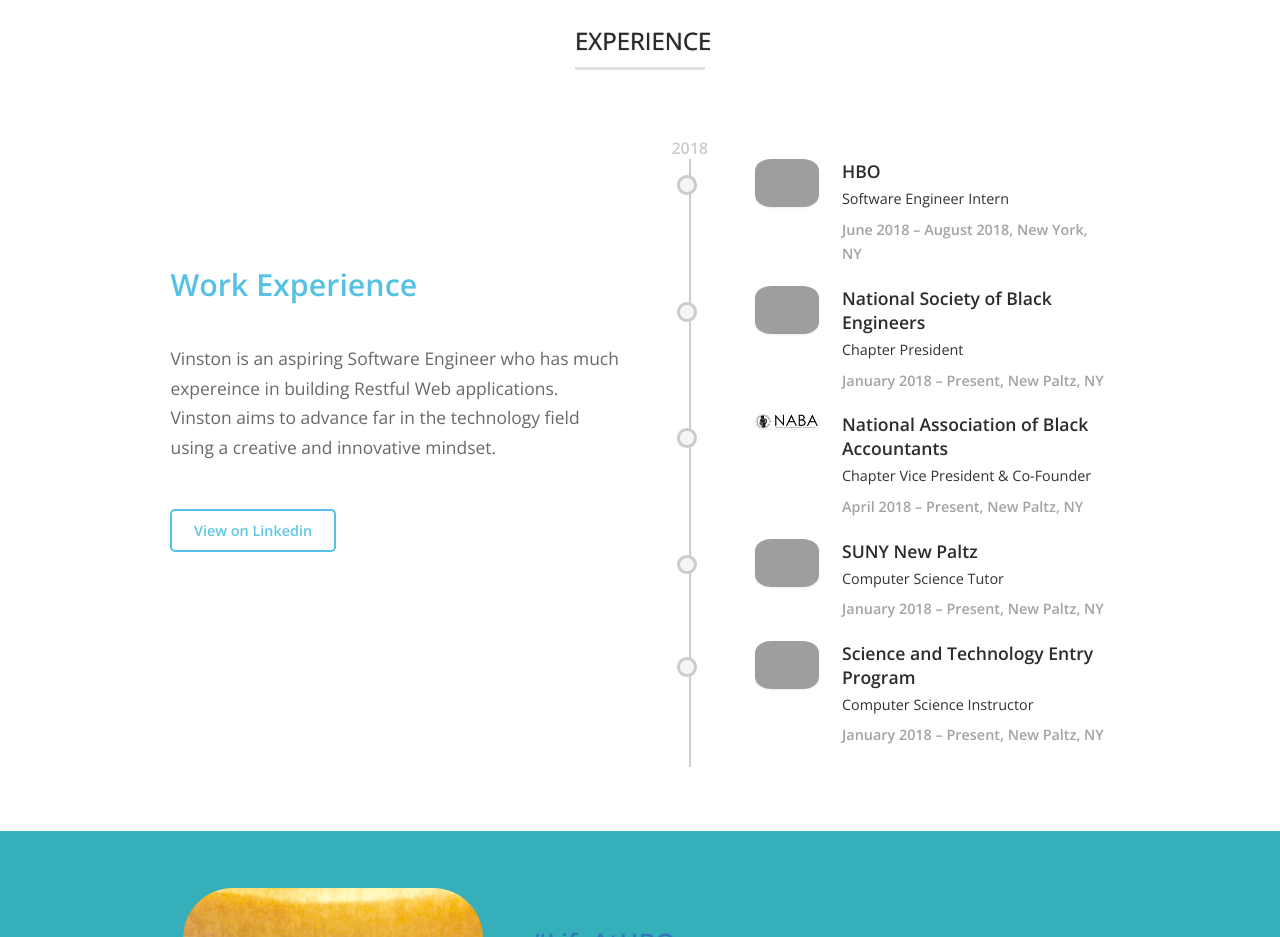
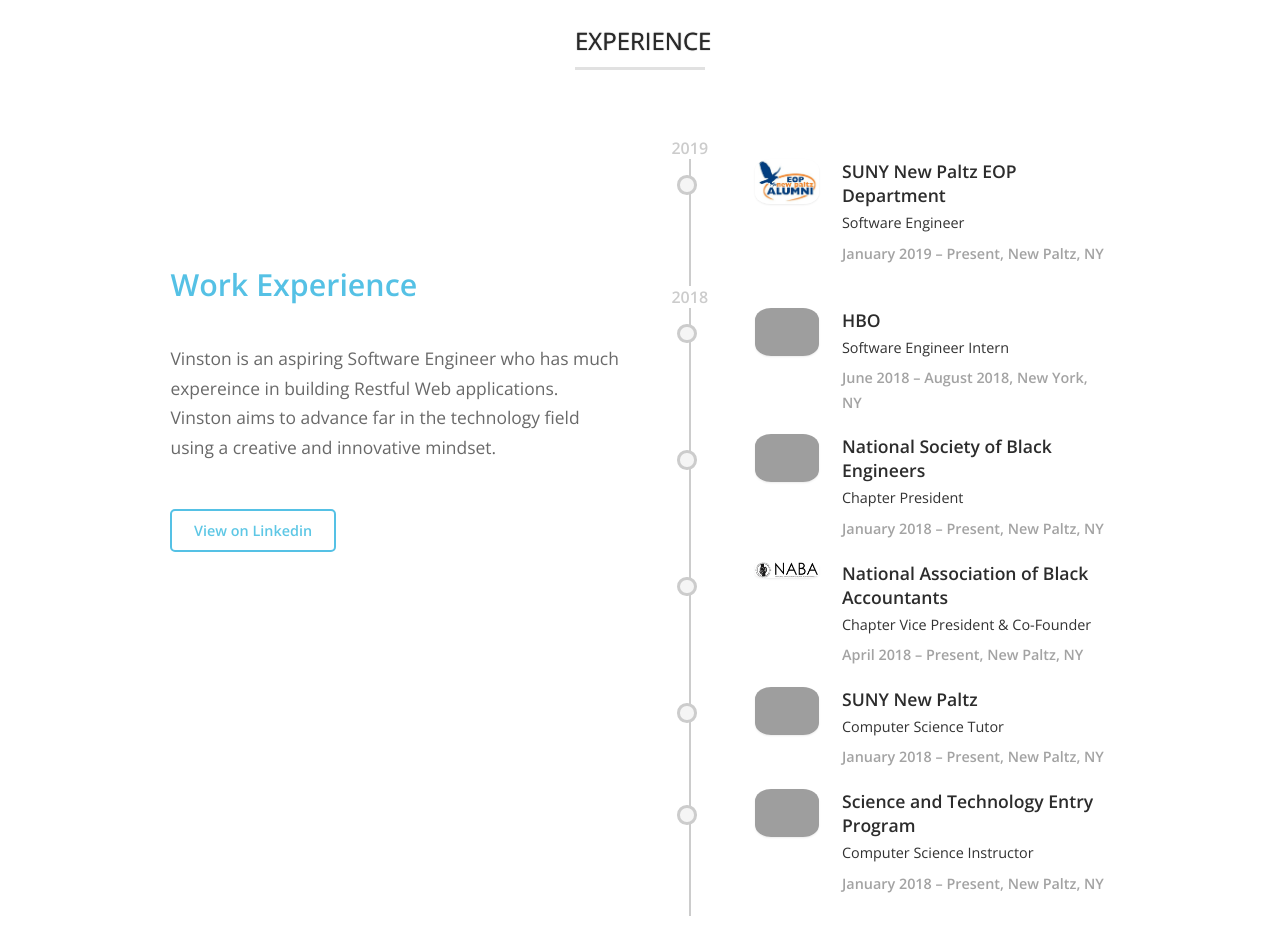
Before and after one commit to vguillaume8/UpdatedWesbiste, a website with bundled scripts: page index.html in a window 1280 px wide. Shown: the part 3560-4497 px from the top of the page. Built offline with nearby package versions, Linux system fonts and the light colour scheme; grey boxes are pictures that could not be loaded.

Commit message:
update employment

```diff
--- a/index.html
+++ b/index.html
@@ -525,7 +525,17 @@
                     </div><!-- timeline -->
                     <div class="timeline column six last">
                         <div class="year">
-                            <time datetime="2013">2018</time>
+                            <time datetime="2019">2019</time>
+                            <div class="experience">
+                                <span class="circle"></span>
+                                <div class="experience-img"><img src="img/eop.jpeg" alt=""></div>
+                                <div class="experience-info clear-after">
+                                    <h5>SUNY New Paltz EOP Department</h5>
+                                    <div class="role">Software Engineer </div>
+                                    <p>January 2019 – Present, New Paltz, NY</p>
+                                </div><!-- experience-info -->
+                            </div><!-- experience -->
+                            <time datetime="2018">2018</time>
                             <div class="experience">
                                 <span class="circle"></span>
                                 <div class="experience-img"><img src="http://1000logos.net/wp-content/uploads/2017/08/HBO-Logo.png" alt=""></div>
```
Also changed, not shown: img/eop.jpeg (added).
